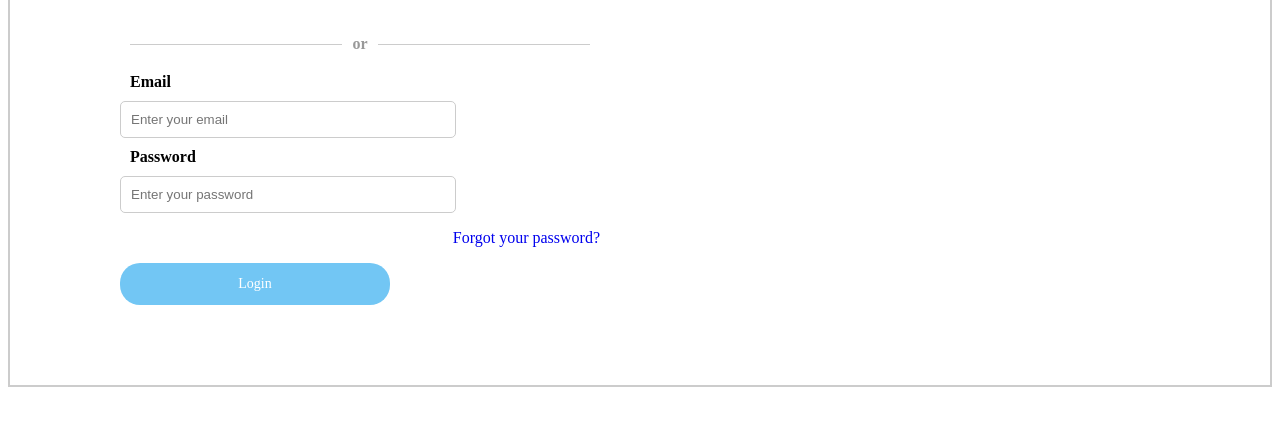
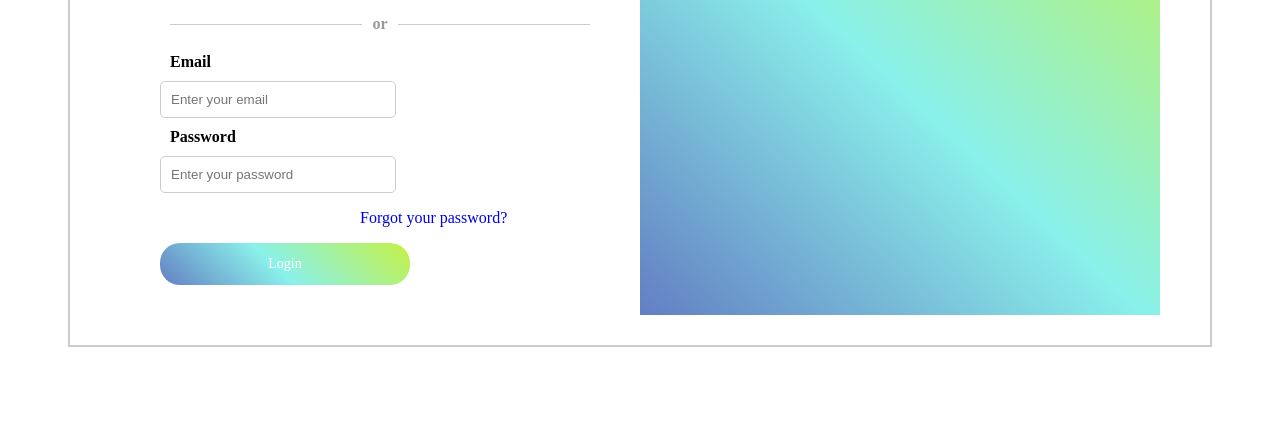
Before and after one commit to chadepowell/login-form, a plain HTML site: page index.html in a window 1280 px wide. Shown: the part 271-696 px from the top of the page. Drawn offline with Linux system fonts and the light colour scheme.

Commit message:
add style changes

```diff
--- a/index.html
+++ b/index.html
@@ -45,7 +45,8 @@
             </form>
         </div>
 
-        <div class="image">
+        <div class="right-column">
+
 
         </div>
     </div>
--- a/style.css
+++ b/style.css
@@ -3,7 +3,9 @@
 .container {
     display: grid;
     grid-template-columns: 1fr 1fr;
-    padding: 50px 70px;
+    padding: 30px 50px;
+    margin-left: 60px;
+    margin-right: 60px;
     border: 2px solid #CCCCCC;
 }
 
@@ -18,7 +20,7 @@
 }
 
 .message p {
-    text-align: right;
+    padding-left: 200px;
 }
 
 .message p a {
@@ -76,7 +78,7 @@
 }
 
 .left-column input[type="text"] {
-    width: calc(80% - 70px);
+    width: calc(60% - 50px);
     padding: 10px;
     border: 1px solid #CCCCCC;
     border-radius: 5px;
@@ -93,7 +95,14 @@
     width: 50%;
     font-size: 14px;
     cursor: pointer;
-    background-color: #72c6f4;
+    background: linear-gradient(43deg,#637ec3 0%,#8af1ea 46%,#c5f143 100%);
     border-color:  #CCCCCC;
     color: #ffff;
 }
+
+.right-column {
+    background-image: linear-gradient(43deg,#637ec3 0%,#8af1ea 46%,#c5f143 100%);
+    flex: 1;
+    padding: 30px 40px;
+
+}
```
Also changed, not shown: image/Right.png (deleted), image/user.png (added).
